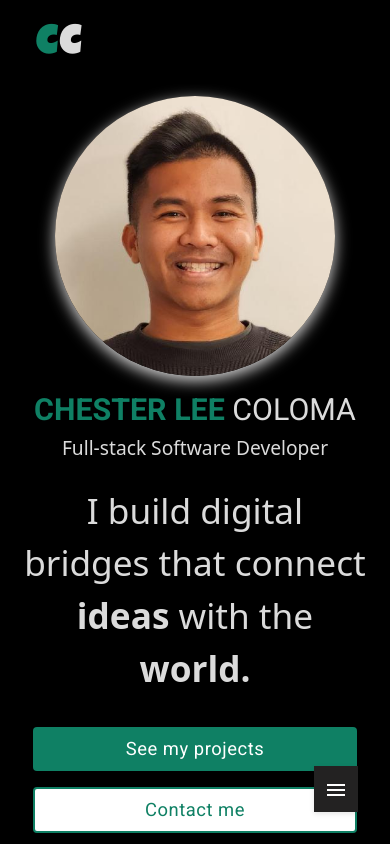
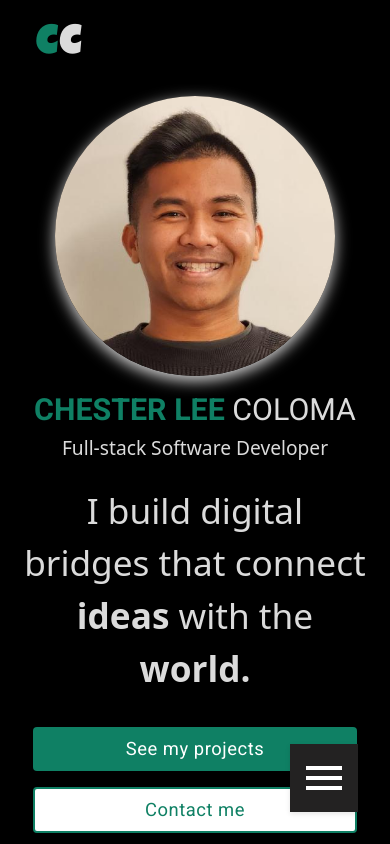
Before and after one commit to cleecoloma/portfolio-website, a React (Vite) app: page / in a window 390 px wide. Shown: the top 844 px of the page. Built offline with nearby package versions, Linux system fonts and the light colour scheme.

Commit message:
updated Hamburger Menu styling

```diff
--- a/src/Components/HamburgerMenu.jsx
+++ b/src/Components/HamburgerMenu.jsx
@@ -21,7 +21,9 @@ function HamburgerMenu() {
 
   return (
     <div
-      id={isMode ? 'hamburger-menu-light' : 'hamburger-menu-dark'}
+      className={
+        isMode ? 'hamburger-menu' : 'hamburger-menu hamburger-menu-dark'
+      }
       onClick={handleMenuToggle}
     >
       {showMenu && (
--- a/src/styles/HamburgerMenu.css
+++ b/src/styles/HamburgerMenu.css
@@ -1,4 +1,4 @@
-#hamburger-menu-light {
+.hamburger-menu {
   position: fixed;
   bottom: 2rem;
   right: 2rem;
@@ -11,24 +11,16 @@
   text-align: end;
 }
 
-#hamburger-menu-dark {
-  position: fixed;
-  bottom: 2rem;
-  right: 2rem;
-  cursor: pointer;
+.hamburger-menu-dark {
   background-color: #232222;
   color: white;
-  padding: 10px;
-  box-shadow: 0 2px 5px rgba(0, 0, 0, 0.1);
-  z-index: 1000;
-  text-align: end;
 }
 
 .header-link-dark {
   color: #fff !important;
 }
 
-#hamburger-menu svg {
+.hamburger-menu svg {
   font-size: 3rem;
 }
 
@@ -56,6 +48,6 @@
   margin-top: 10px;
 }
 
-#hamburger-menu:hover {
+.hamburger-menu:hover {
   background-color: #f1f5f4;
 }
--- a/src/styles/Hero.css
+++ b/src/styles/Hero.css
@@ -226,7 +226,7 @@
 
 @media only screen and (max-width: 550px) {
   .hero-container {
-    min-height: auto;
+    padding: 6rem 0 2rem;
   }
 
   .hero-container img {
```
